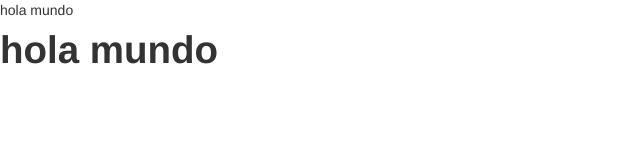
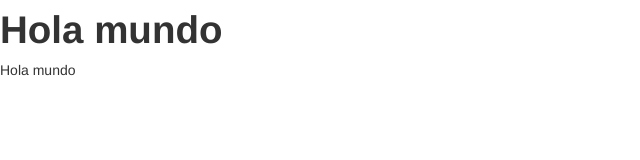
Before and after one commit to angeldcm/angeldc, a plain HTML site: page pagina web Miguel Angel/index.html in a window 1280 px wide. Shown: the whole page, without its empty margins (0-640 px from the left). Drawn offline with Linux system fonts and the light colour scheme.

Commit message:
Comparación de la etiquera parrafo "<p></p> y <h></h>"

```diff
--- a/pagina web Miguel Angel/index.html
+++ b/pagina web Miguel Angel/index.html
@@ -21,11 +21,13 @@
 </head>
 
 
-	<p>hola mundo </p>
+<body >
 
 
-<body >
-	<h1> hola mundo</h1>
+	<h1> Hola mundo</h1>
+	<p>Hola mundo </p>
+
+
 
 <script src="js/jquery-3.4.1.slim.min.js"></script>
 <script src="js/popper.min.js"></script>
```
